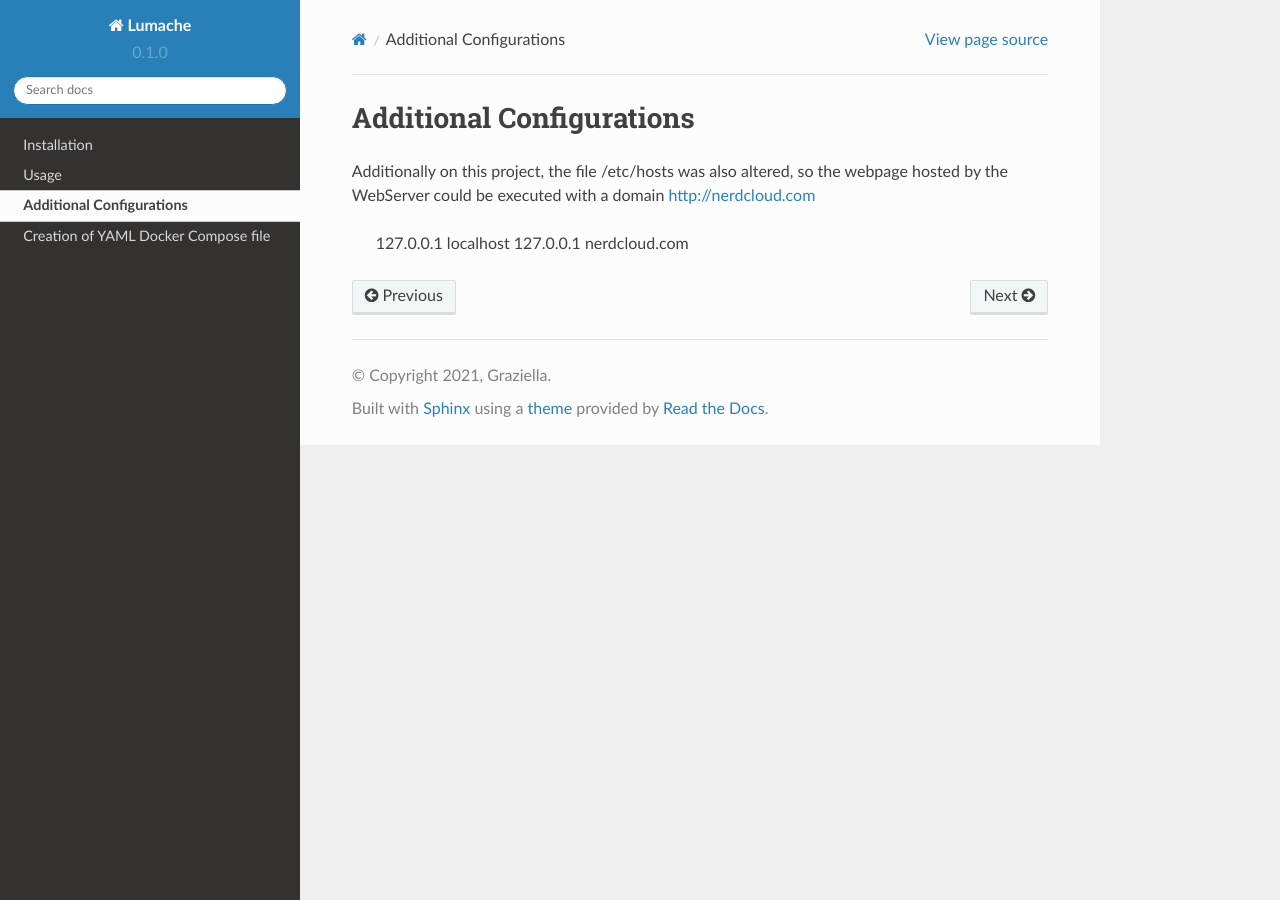
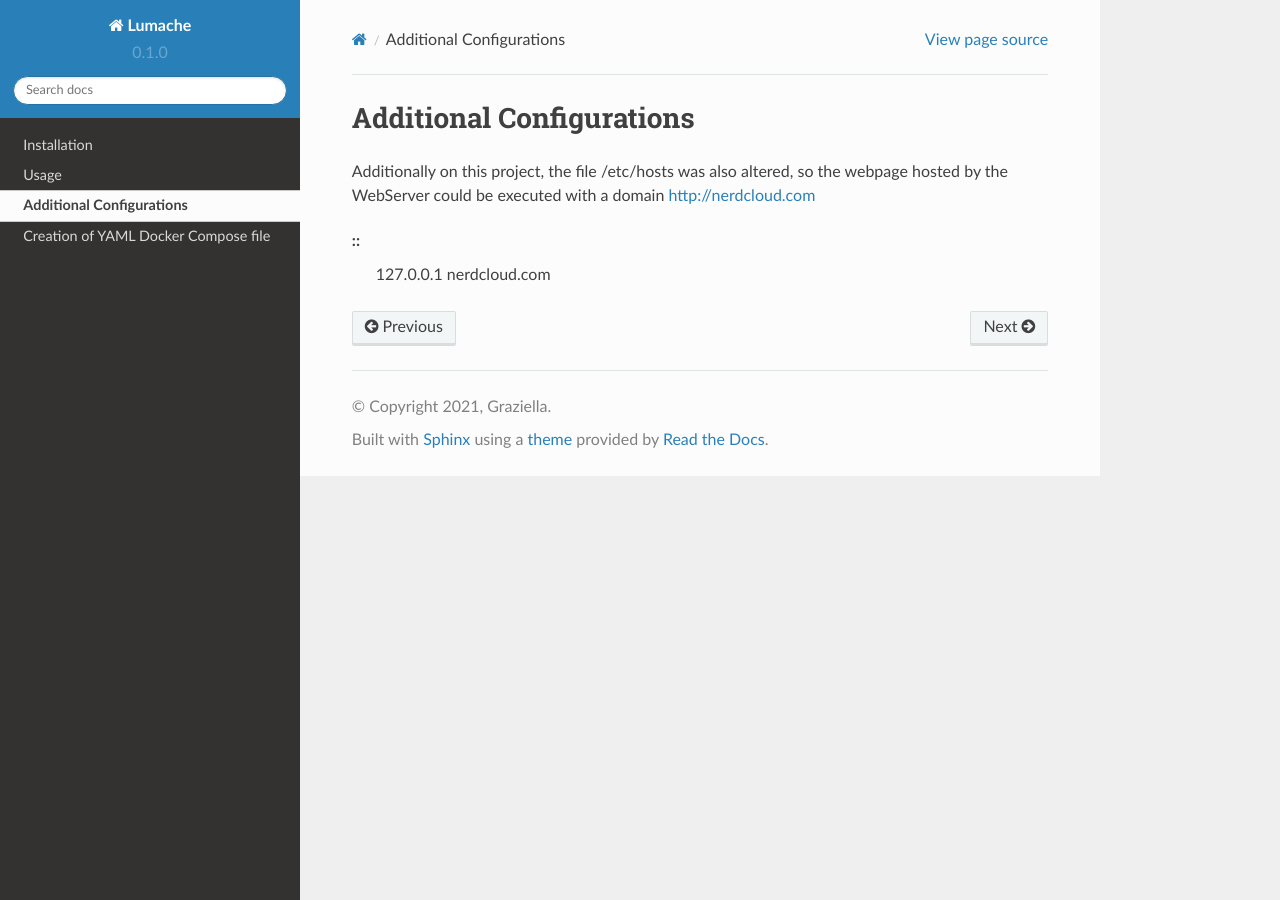
Before and after one commit to beatrizamante/docker-crud-devops, a Sphinx documentation site: the page built from docs/source/additionalconf.rst, in a window 1280 px wide. Built offline with Sphinx 7.4.7 and the Read the Docs theme 2.0.0, drawn with Linux system fonts in a browser that asks for light colours.

Commit message:
Update additionalconf.rst

```diff
--- a/docs/source/additionalconf.rst
+++ b/docs/source/additionalconf.rst
@@ -3,5 +3,5 @@ Additional Configurations
 
 Additionally on this project, the file /etc/hosts was also altered, so the webpage hosted by the WebServer could be executed with a domain http://nerdcloud.com
 
-   127.0.0.1	localhost
+::
    127.0.0.1	nerdcloud.com
```
